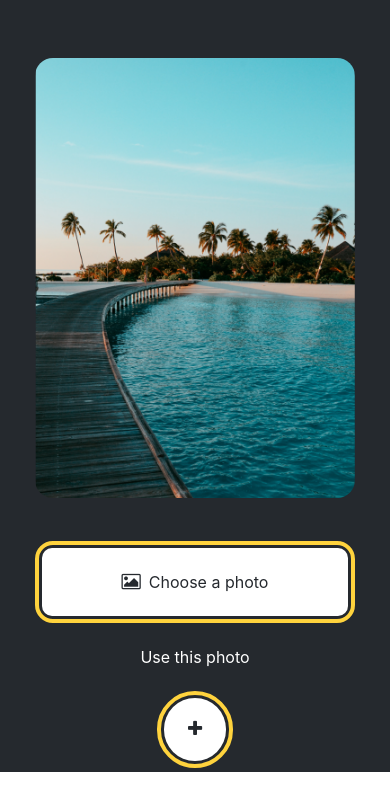
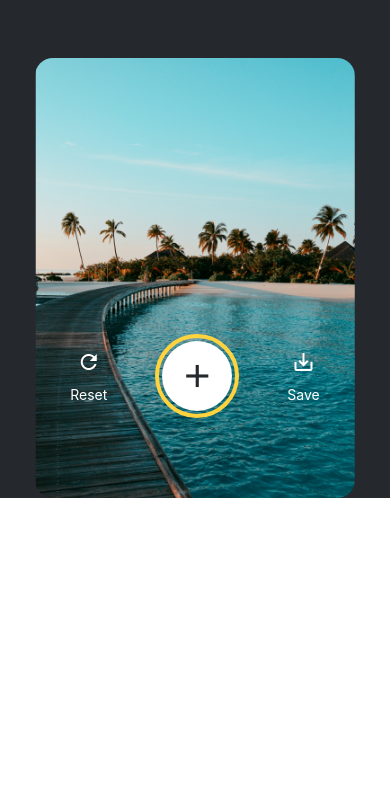
Before and after one commit to mwolfart/native-tutorial, a React Native app: screen / in a window 390 px wide. Shown: the top 810 px of the page. Built offline with nearby package versions, Linux system fonts and the light colour scheme.

Commit message:
Reorder imports & separate buttons

```diff
--- a/App.tsx
+++ b/App.tsx
@@ -1,11 +1,13 @@
+import { useState } from 'react'
 import { StatusBar } from 'expo-status-bar'
-import { ImageSourcePropType, View } from 'react-native'
+import { ImageSourcePropType } from 'react-native'
 import * as ImagePicker from 'expo-image-picker'
+import styled from 'styled-components/native'
 import ImageViewer from './components/ImageViewer'
-import Button from './components/Button'
+import Button from './components/buttons/Default'
+import CircleButton from './components/buttons/Circle'
+import IconButton from './components/buttons/Icon'
 import PlaceholderImage from './assets/images/background-image.png'
-import { useState } from 'react'
-import styled from 'styled-components/native'
 
 const Container = styled.View`
   display: flex;
@@ -25,6 +27,14 @@ const FooterContainer = styled.View`
   align-items: center;
 `
 
+const DrawerContainer = styled.View`
+  position: absolute;
+  bottom: 80px;
+  gap: 48px;
+  flex-direction: row;
+  align-items: center;
+`
+
 export default function App() {
   const [selectedImage, setSelectedImage] = useState<string | null>(null)
   const [showAppOptions, setShowAppOptions] = useState(false)
@@ -40,6 +50,18 @@ export default function App() {
     }
   }
 
+  const onReset = () => {
+    setShowAppOptions(false)
+  }
+
+  const onAddSticker = () => {
+    // we will implement this later
+  }
+
+  const onSaveImageAsync = async () => {
+    // we will implement this later
+  }
+
   const displayedImage = (selectedImage ??
     PlaceholderImage) as ImageSourcePropType
 
@@ -48,8 +70,16 @@ export default function App() {
       <ImageContainer>
         <ImageViewer source={displayedImage} />
       </ImageContainer>
-      {showAppOptions ? (
-        <View />
+      {!showAppOptions ? (
+        <DrawerContainer>
+          <IconButton iconName="refresh" label="Reset" onPress={onReset} />
+          <CircleButton iconName="add" onPress={onAddSticker} />
+          <IconButton
+            iconName="save-alt"
+            label="Save"
+            onPress={onSaveImageAsync}
+          />
+        </DrawerContainer>
       ) : (
         <FooterContainer>
           <Button
@@ -62,7 +92,6 @@ export default function App() {
             label="Use this photo"
             onPress={() => setShowAppOptions(true)}
           />
-          <Button iconName="plus" onPress={() => {}} variant="circle" />
         </FooterContainer>
       )}
       <StatusBar style="auto" />
--- /dev/null
+++ b/components/buttons/Circle.tsx
@@ -0,0 +1,44 @@
+import { FC } from 'react'
+import MaterialIcons from '@expo/vector-icons/MaterialIcons'
+import styled from 'styled-components/native'
+
+type Props = {
+  onPress: () => void
+  iconName: keyof typeof MaterialIcons.glyphMap
+}
+
+const Container = styled.View`
+  width: auto;
+  aspect-ratio: 1;
+  border-width: 4px;
+  border-color: #ffd33d;
+  border-radius: 100%;
+  padding: 3px;
+`
+
+const StyledPressable = styled.Pressable`
+  border-radius: 100%;
+  padding: 16px;
+  width: 100%;
+  height: 100%;
+  align-items: center;
+  justify-content: center;
+  background-color: #fff;
+`
+
+const StyledIcon = styled(MaterialIcons)`
+  color: #25292e;
+  font-size: 38px;
+`
+
+const CircleButton: FC<Props> = ({ onPress, iconName }) => {
+  return (
+    <Container>
+      <StyledPressable onPress={onPress}>
+        <StyledIcon name={iconName} />
+      </StyledPressable>
+    </Container>
+  )
+}
+
+export default CircleButton
--- a/components/Button.tsx
+++ b/components/buttons/Default.tsx
@@ -1,10 +1,10 @@
+import { FC } from 'react'
 import FontAwesome from '@expo/vector-icons/FontAwesome'
 import styled from 'styled-components/native'
-import { FC } from 'react'
 
 type Props = {
+  label: string
   onPress: () => void
-  label?: string
   variant?: string
   iconName?: keyof typeof FontAwesome.glyphMap
 }
@@ -12,31 +12,19 @@ type Props = {
 type StyledProps = { variant?: string }
 
 const Container = styled.View<StyledProps>`
+  width: 320px;
   ${({ variant }) =>
-    variant === 'primary'
-      ? `
-        width: 320px;
-        border-width: 4px;
-        border-color: #ffd33d;
-        border-radius: 18px;
-        padding: 3px;
-      `
-      : variant === 'circle'
-      ? `
-        width: auto;
-        aspect-ratio: 1;
-        border-width: 4px;
-        border-color: #ffd33d;
-        border-radius: 100%;
-        padding: 3px;
-      `
-      : `
-        width: 320px;
-      `}
+    variant === 'primary' &&
+    `
+      border-width: 4px;
+      border-color: #ffd33d;
+      border-radius: 18px;
+      padding: 3px;
+    `}
 `
 
 const StyledPressable = styled.Pressable<StyledProps>`
-  border-radius: ${({ variant }) => (variant === 'circle' ? '100%' : '10px')};
+  border-radius: 10px;
   padding: 24px;
   width: 100%;
   height: 100%;
@@ -44,13 +32,11 @@ const StyledPressable = styled.Pressable<StyledProps>`
   justify-content: center;
   flex-direction: row;
   gap: 8px;
-  ${({ variant }) =>
-    (variant === 'primary' || variant === 'circle') && `backgroundColor: #fff;`}
+  ${({ variant }) => variant === 'primary' && `backgroundColor: #fff;`}
 `
 
 const StyledText = styled.Text<StyledProps>`
-  color: ${({ variant }) =>
-    variant === 'primary' || variant === 'circle' ? '#25292e' : '#fff'};
+  color: ${({ variant }) => (variant === 'primary' ? '#25292e' : '#fff')};
   font-size: 16px;
 `
 
@@ -64,7 +50,7 @@ const Button: FC<Props> = ({ label, onPress, variant, iconName }) => {
     <Container variant={variant}>
       <StyledPressable variant={variant} onPress={onPress}>
         {iconName && <StyledIcon name={iconName} />}
-        {label && <StyledText variant={variant}>{label}</StyledText>}
+        <StyledText variant={variant}>{label}</StyledText>
       </StyledPressable>
     </Container>
   )
--- /dev/null
+++ b/components/buttons/Icon.tsx
@@ -0,0 +1,35 @@
+import { FC } from 'react'
+import MaterialIcons from '@expo/vector-icons/MaterialIcons'
+import styled from 'styled-components/native'
+
+type Props = {
+  label: string
+  onPress: () => void
+  iconName: keyof typeof MaterialIcons.glyphMap
+}
+
+const StyledPressable = styled.Pressable`
+  justify-content: center;
+  align-items: center;
+`
+
+const StyledText = styled.Text`
+  color: #fff;
+  margin-top: 12px;
+`
+
+const StyledIcon = styled(MaterialIcons)`
+  color: #fff;
+  font-size: 24px;
+`
+
+const IconButton: FC<Props> = ({ label, onPress, iconName }) => {
+  return (
+    <StyledPressable onPress={onPress}>
+      <StyledIcon name={iconName} />
+      <StyledText>{label}</StyledText>
+    </StyledPressable>
+  )
+}
+
+export default IconButton
```
